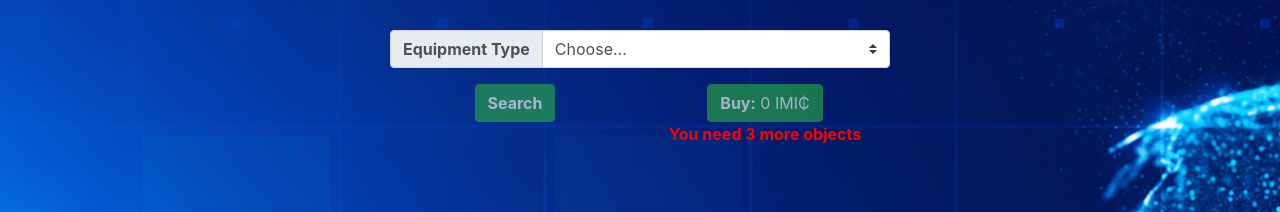
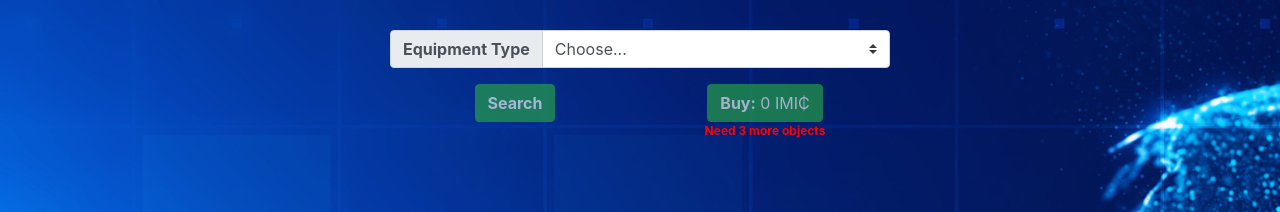
Before and after one commit to JeffreyLebowski90/london_pitch, a React (Create React App) app: page / in a window 1280 px wide. Shown: the top 212 px of the page. Built offline with nearby package versions, Linux system fonts and the light colour scheme.

Commit message:
fare deployment

```diff
--- a/src/App.js
+++ b/src/App.js
@@ -84,8 +84,8 @@ class App extends Component {
     }
     )
     const reminder = this.state.boxArray.length < 3 ? <p
-      style={{color: 'red', fontWeight: 'bold'}}>
-      You need { 3 - this.state.boxArray.length} more objects</p> : <p></p>
+      style={{color: 'red', fontWeight: 'bold', fontSize: '75%', marginBottom: '5px'}}>
+      Need { 3 - this.state.boxArray.length} more objects</p> : <p></p>
     return (
       <div className="App">
         <Radio dropChange={this.dropChangeHandler}
```
